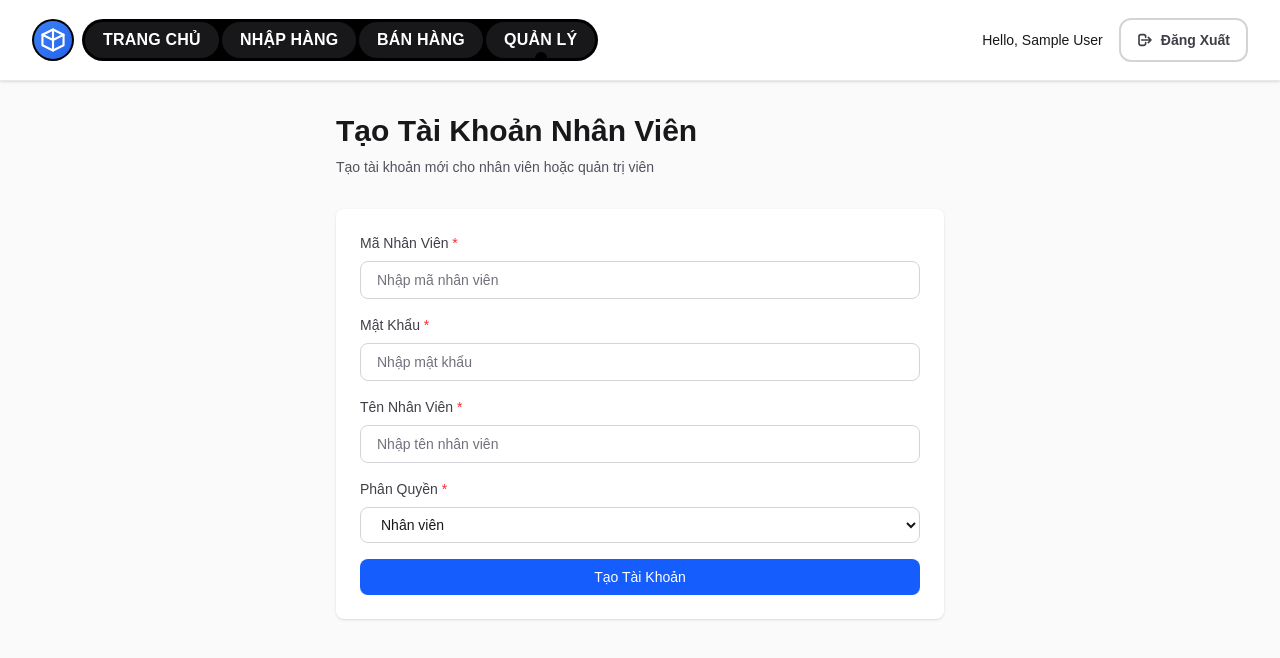
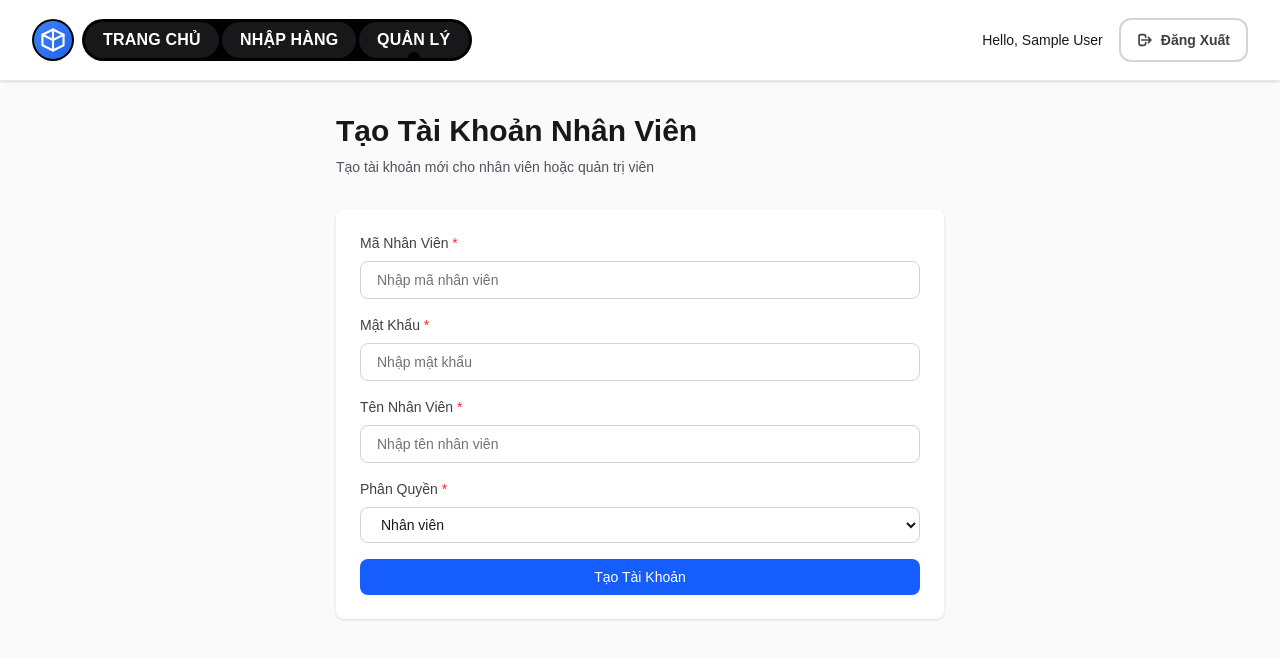
Before and after one commit to starfaker0216/warehouse-management, a Next.js app: page /admin/create-account in a window 1280 px wide. Shown: the top 658 px of the page. Built offline with nearby package versions, Linux system fonts and the light colour scheme; no server answers; sample sign-in values are in the browser's storage.

Commit message:
remove export tab in header

```diff
--- a/components/Header.tsx
+++ b/components/Header.tsx
@@ -25,11 +25,6 @@ export default function Header() {
       label: "Nhập Hàng",
       href: "/import",
       ariaLabel: "Nhập hàng"
-    },
-    {
-      label: "Bán Hàng",
-      href: "/export",
-      ariaLabel: "Bán hàng"
     }
   ];
 
```
